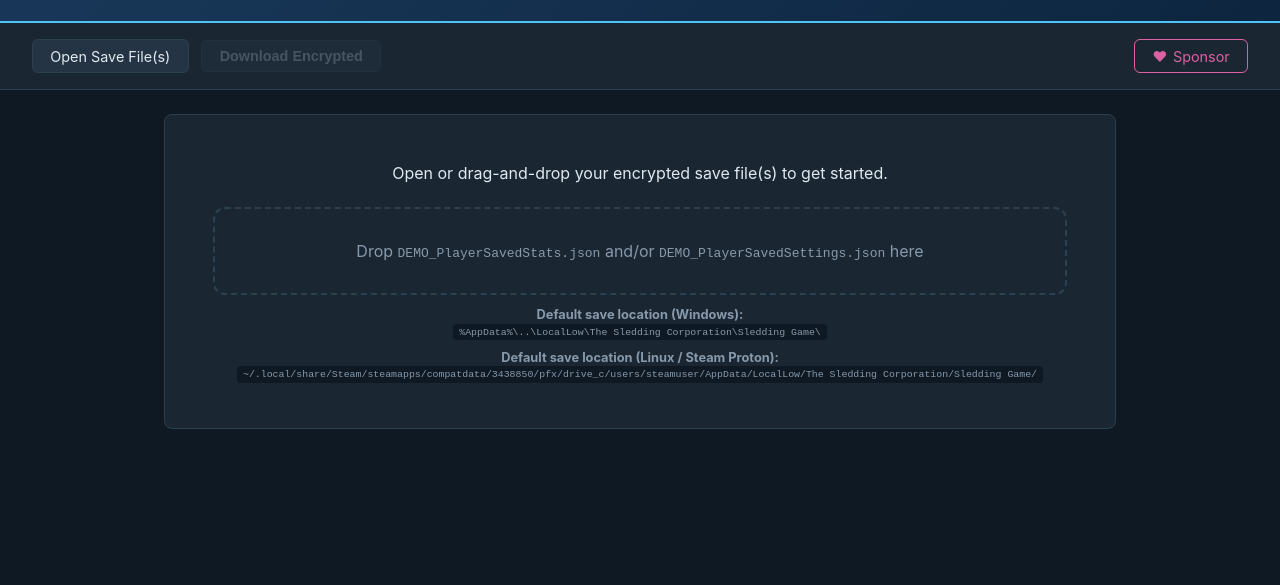
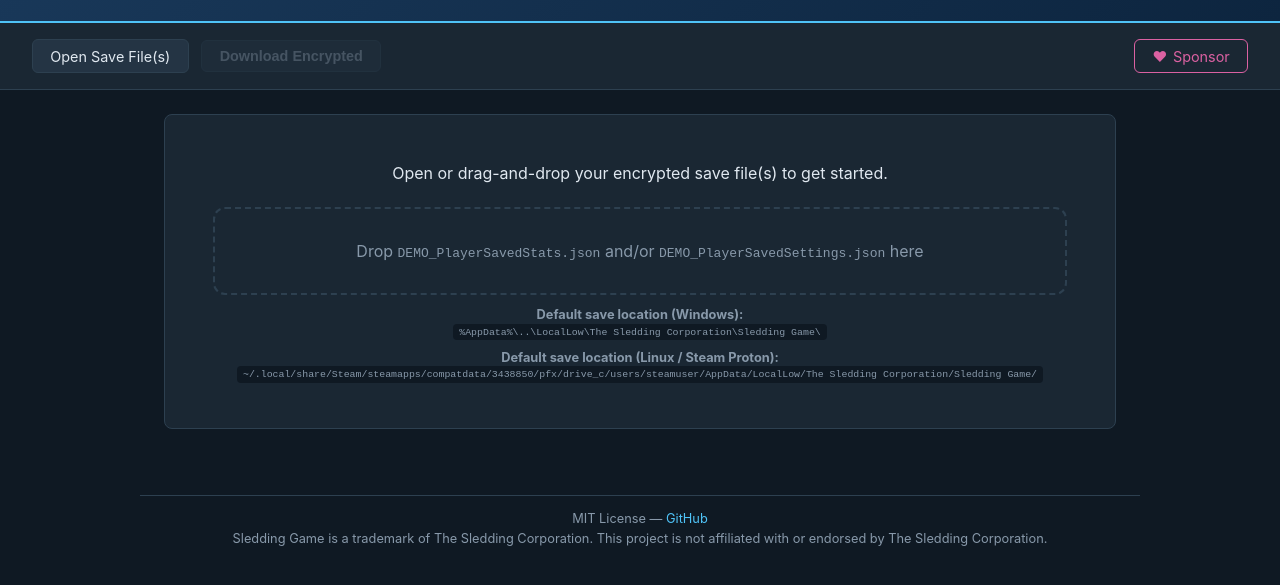
Before and after one commit to nulvox/sleditor, a plain HTML site: page site/index.html in a window 1280 px wide. Shown: the part 175-760 px from the top of the page. Drawn offline with Linux system fonts and the light colour scheme.

Commit message:
fine print

```diff
--- a/site/index.html
+++ b/site/index.html
@@ -386,6 +386,11 @@
         </div>
     </div>
 
+    <footer>
+        <span>MIT License &mdash; <a href="https://github.com/nulvox/sleditor" target="_blank" rel="noopener">GitHub</a></span>
+        <span>Sledding Game is a trademark of The Sledding Corporation. This project is not affiliated with or endorsed by The Sledding Corporation.</span>
+    </footer>
+
     <noscript><p style="color:red;text-align:center;padding:2em">JavaScript is required but appears to be blocked or disabled.</p></noscript>
     <script src="app.js?v=3"></script>
 </body>
--- a/site/style.css
+++ b/site/style.css
@@ -346,6 +346,29 @@
     font-size: 0.95em;
 }
 
+footer {
+    max-width: 1000px;
+    margin: 2em auto 0;
+    padding: 1.2em 2em;
+    border-top: 1px solid var(--border);
+    display: flex;
+    flex-direction: column;
+    gap: 0.4em;
+    font-size: 0.8em;
+    color: var(--text-dim);
+    text-align: center;
+}
+
+footer a {
+    color: var(--accent);
+    text-decoration: none;
+}
+
+footer a:hover {
+    color: var(--accent-hover);
+    text-decoration: underline;
+}
+
 @media (max-width: 600px) {
     .field-grid { grid-template-columns: 1fr; }
     .toolbar { padding: 0.8em 1em; }
```
Also changed, not shown: 1 other file.
